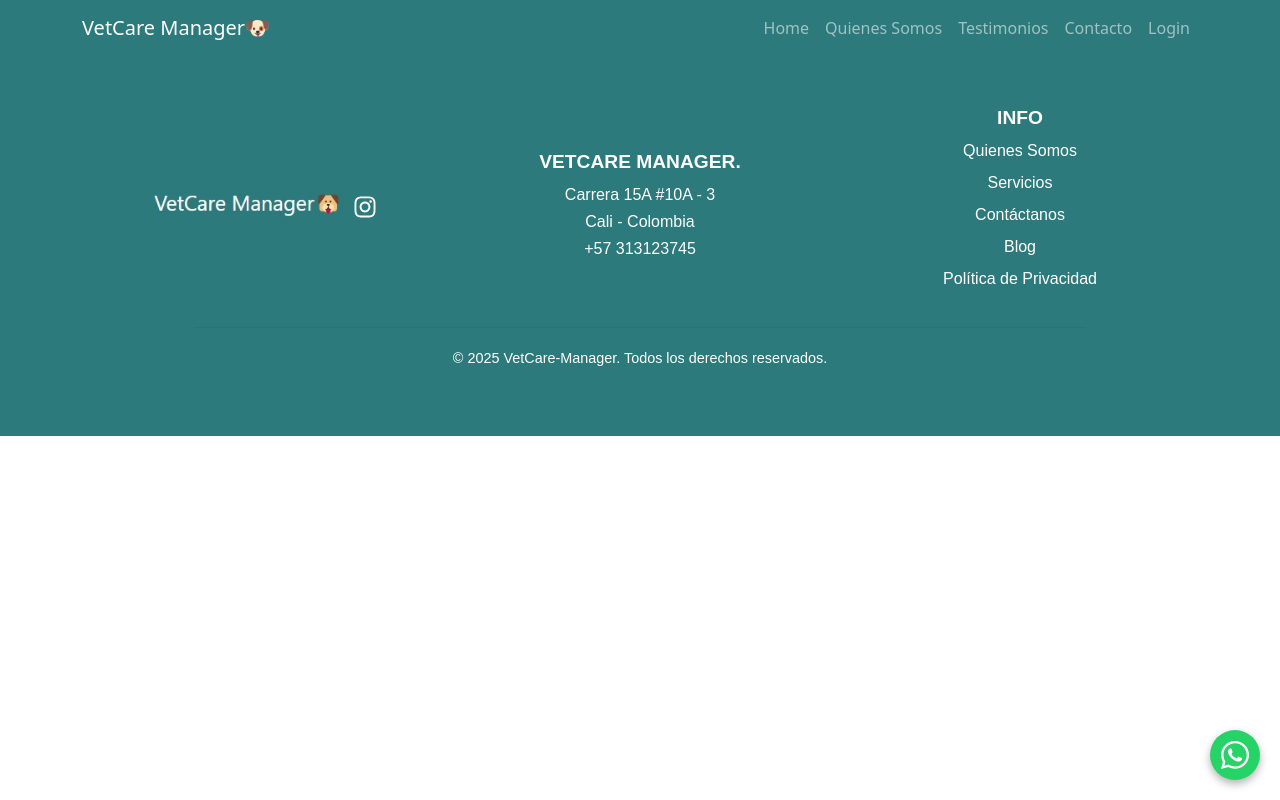
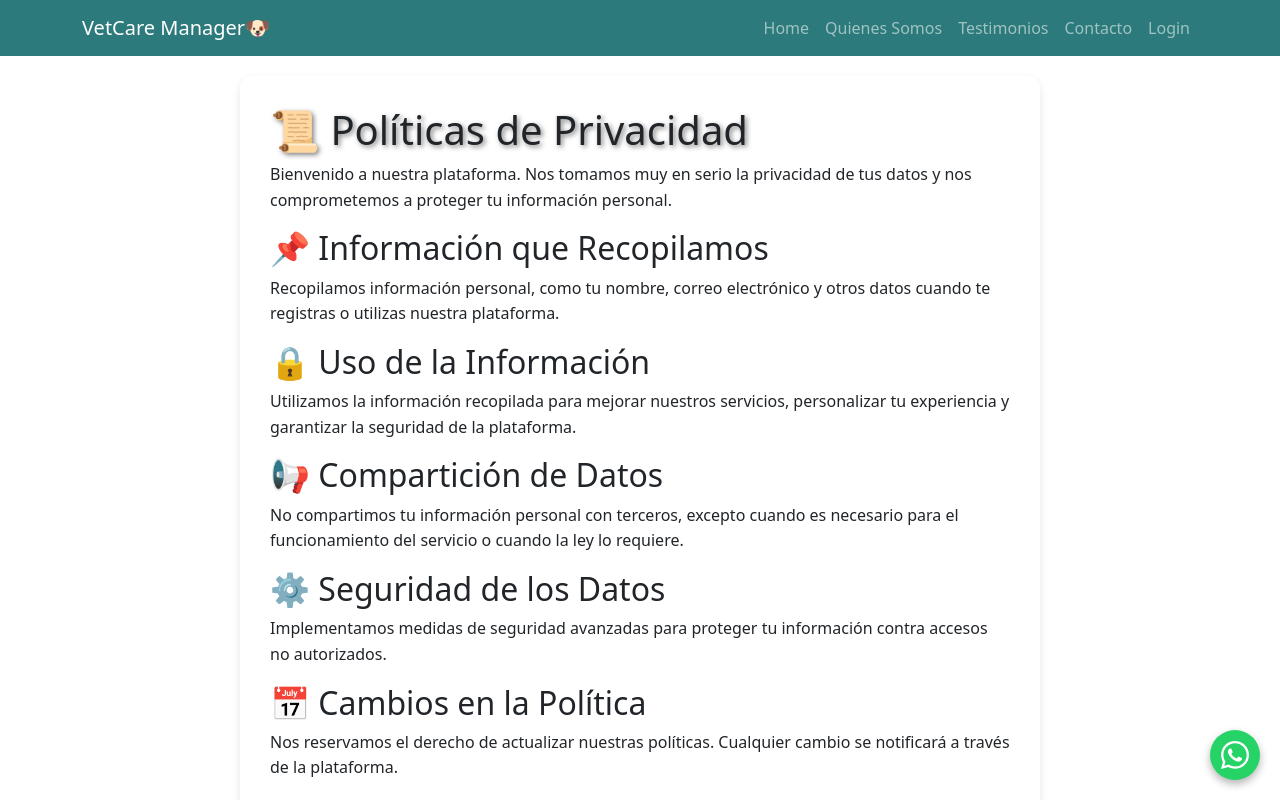
Before and after one commit to webdesigner98everyone/vetcare, a React (Create React App) app: page /privacidad in a window 1280 px wide. Shown: the top 800 px of the page. Built offline with nearby package versions, Linux system fonts and the light colour scheme.

Commit message:
Implementacion de politicas de privacidad

```diff
--- a/src/components/Footer.tsx
+++ b/src/components/Footer.tsx
@@ -33,8 +33,7 @@ const Footer: React.FC = () => {
               <li><Link to="/About">Quienes Somos</Link></li>
               <li><Link to="/">Servicios</Link></li>
               <li><Link to="/Contact">Contáctanos</Link></li>
-              <li><Link to="/blog">Blog</Link></li>
-              <li><Link to="/politica">Política de Privacidad</Link></li>
+              <li><Link to="/privacidad">Política de Privacidad</Link></li>
             </ul>
           </Col>
         </Row>
--- /dev/null
+++ b/src/pages/PrivacyPolicy.tsx
@@ -0,0 +1,46 @@
+import React from "react";
+import "../styles/PrivacyPolicy.css";
+
+const PrivacyPolicy: React.FC = () => {
+  return (
+    <div className="privacy-container">
+      <div className="privacy-card">
+        <h1>📜 Políticas de Privacidad</h1>
+        <p>
+          Bienvenido a nuestra plataforma. Nos tomamos muy en serio la privacidad de tus datos y nos comprometemos a proteger tu información personal.
+        </p>
+
+        <h2>📌 Información que Recopilamos</h2>
+        <p>
+          Recopilamos información personal, como tu nombre, correo electrónico y otros datos cuando te registras o utilizas nuestra plataforma.
+        </p>
+
+        <h2>🔒 Uso de la Información</h2>
+        <p>
+          Utilizamos la información recopilada para mejorar nuestros servicios, personalizar tu experiencia y garantizar la seguridad de la plataforma.
+        </p>
+
+        <h2>📢 Compartición de Datos</h2>
+        <p>
+          No compartimos tu información personal con terceros, excepto cuando es necesario para el funcionamiento del servicio o cuando la ley lo requiere.
+        </p>
+
+        <h2>⚙️ Seguridad de los Datos</h2>
+        <p>
+          Implementamos medidas de seguridad avanzadas para proteger tu información contra accesos no autorizados.
+        </p>
+
+        <h2>📅 Cambios en la Política</h2>
+        <p>
+          Nos reservamos el derecho de actualizar nuestras políticas. Cualquier cambio se notificará a través de la plataforma.
+        </p>
+
+        <p className="privacy-footer">
+          📩 Si tienes dudas, contáctanos en <strong>vetcaremanager1@gmail.com</strong>
+        </p>
+      </div>
+    </div>
+  );
+};
+
+export default PrivacyPolicy;
--- a/src/routes.tsx
+++ b/src/routes.tsx
@@ -9,6 +9,7 @@ import MedicalHistory from "./pages/MedicalHistory";
 import PetProfile from "./pages/PetProfile";
 import PetFeeding from "./pages/feeding";
 import PetVaccines from "./pages/Vaccines";
+import PrivacyPolicy from "./pages/PrivacyPolicy";
 import AdminPanel from "./pages/AdminPanel";
 import ProtectedRoute from "./components/ProtectedRouteProps";
 
@@ -18,7 +19,8 @@ export default function AppRoutes() {
       <Route path="/" element={<Home />} />
       <Route path="/login" element={<Login />} />
       <Route path="/register" element={<Register />} />
-      <Route path="/About" element={<About />} />
+      <Route path="/privacidad" element={<PrivacyPolicy />} />
+      <Route path="/" element={<About />} />
 
       {/* Rutas protegidas */}
       <Route path="/dashboard" element={
--- /dev/null
+++ b/src/styles/PrivacyPolicy.css
@@ -0,0 +1,31 @@
+.privacy-container {
+    display: flex;
+    justify-content: center;
+    align-items: center;
+    min-height: 100vh;
+    background-color: var(--background-color);
+    padding: 20px;
+  }
+
+  .privacy-card {
+    background: var(--card-background);
+    padding: 30px;
+    border-radius: 12px;
+    box-shadow: 0 4px 8px rgba(0, 0, 0, 0.1);
+    max-width: 800px;
+    width: 100%;
+  }
+
+  h1, h2 {
+    color: var(--primary-color);
+  }
+
+  p {
+    color: var(--text-color);
+    line-height: 1.6;
+  }
+
+  .privacy-footer {
+    margin-top: 20px;
+    font-weight: bold;
+  }
```
